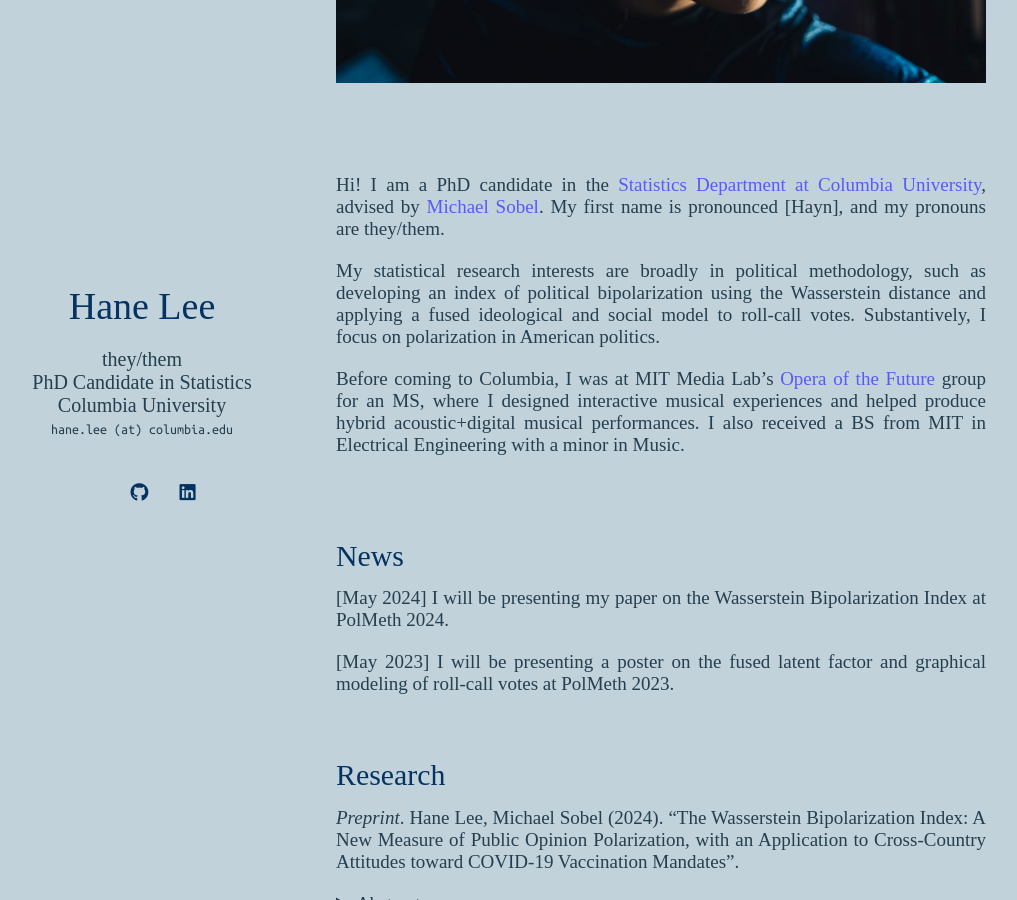
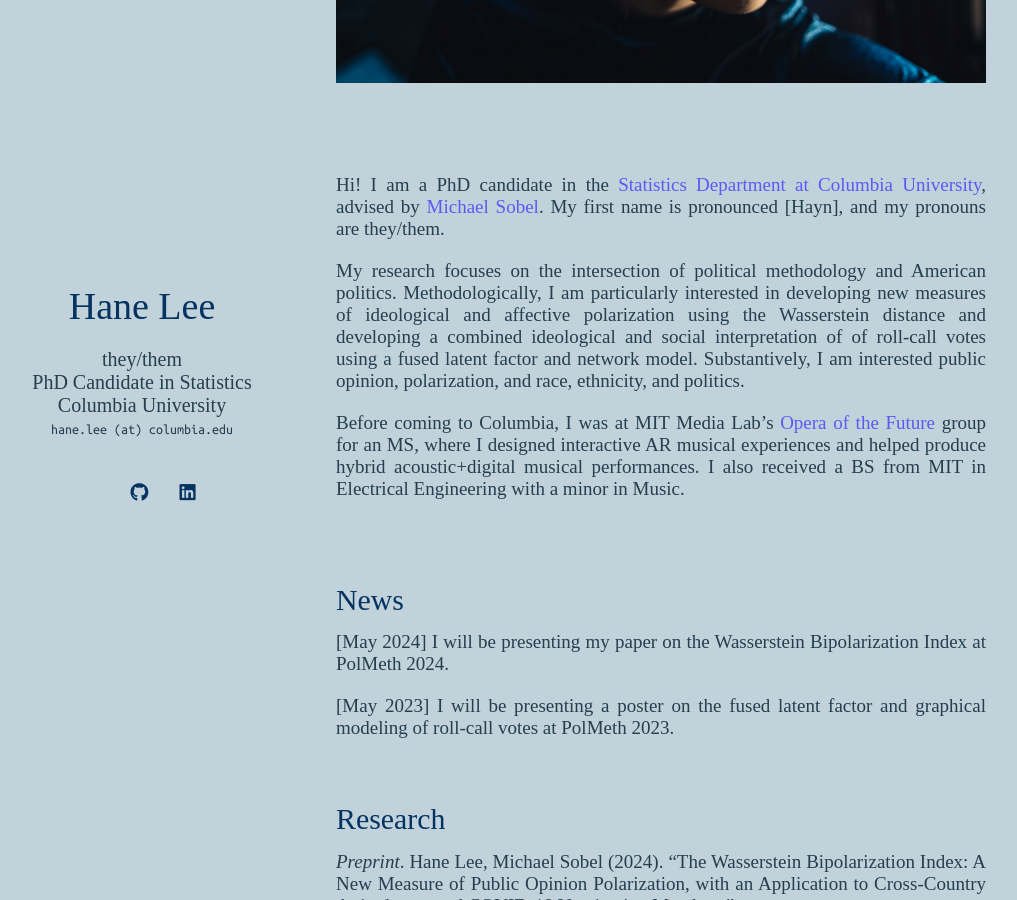
Before and after one commit to hanelee/hanelee.github.io, a Jekyll site: the page built from index.md, in a window 1280 px wide and 900 px high, scrolled down 537 px. Shown: the whole window, without its empty margins (134-1151 px from the left). Built offline with Jekyll 4.4.1, drawn with Linux system fonts in a browser that asks for light colours; nearby versions of some CDN libraries; some web fonts are replaced; a style sheet for code colours, icons or effects is not loaded.

Commit message:
Update research interest blurb

```diff
--- a/index.md
+++ b/index.md
@@ -7,9 +7,9 @@ layout: homepage
 
 Hi! I am a PhD candidate in the [Statistics Department at Columbia University](https://stat.columbia.edu/), advised by [Michael Sobel](https://scholar.google.com/citations?user=cuKCFmcAAAAJ&hl=en). My first name is pronounced [Hayn], and my pronouns are they/them.
 
-My statistical research interests are broadly in political methodology, such as developing an index of political bipolarization using the Wasserstein distance and applying a fused ideological and social model to roll-call votes. Substantively, I focus on polarization in American politics.
+My research focuses on the intersection of political methodology and American politics. Methodologically, I am particularly interested in developing new measures of ideological and affective polarization using the Wasserstein distance and developing a combined ideological and social interpretation of of roll-call votes using a fused latent factor and network model. Substantively, I am interested public opinion, polarization, and race, ethnicity, and politics.
 
-Before coming to Columbia, I was at MIT Media Lab's [Opera of the Future](https://www.media.mit.edu/groups/opera-of-the-future/overview/) group for an MS, where I designed interactive musical experiences and helped produce hybrid acoustic+digital musical performances. I also received a BS from MIT in Electrical Engineering with a minor in Music.
+Before coming to Columbia, I was at MIT Media Lab's [Opera of the Future](https://www.media.mit.edu/groups/opera-of-the-future/overview/) group for an MS, where I designed interactive AR musical experiences and helped produce hybrid acoustic+digital musical performances. I also received a BS from MIT in Electrical Engineering with a minor in Music.
 
  <br>  <br>
 
```
